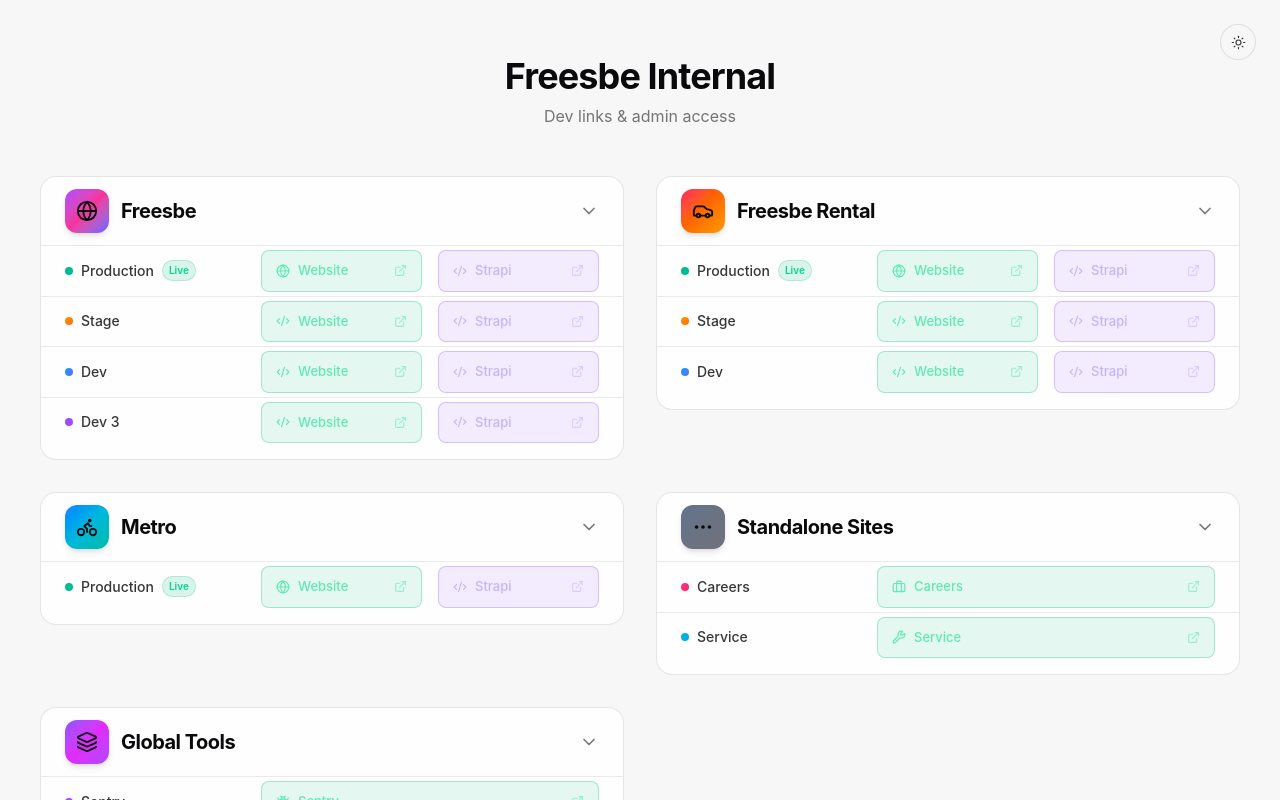
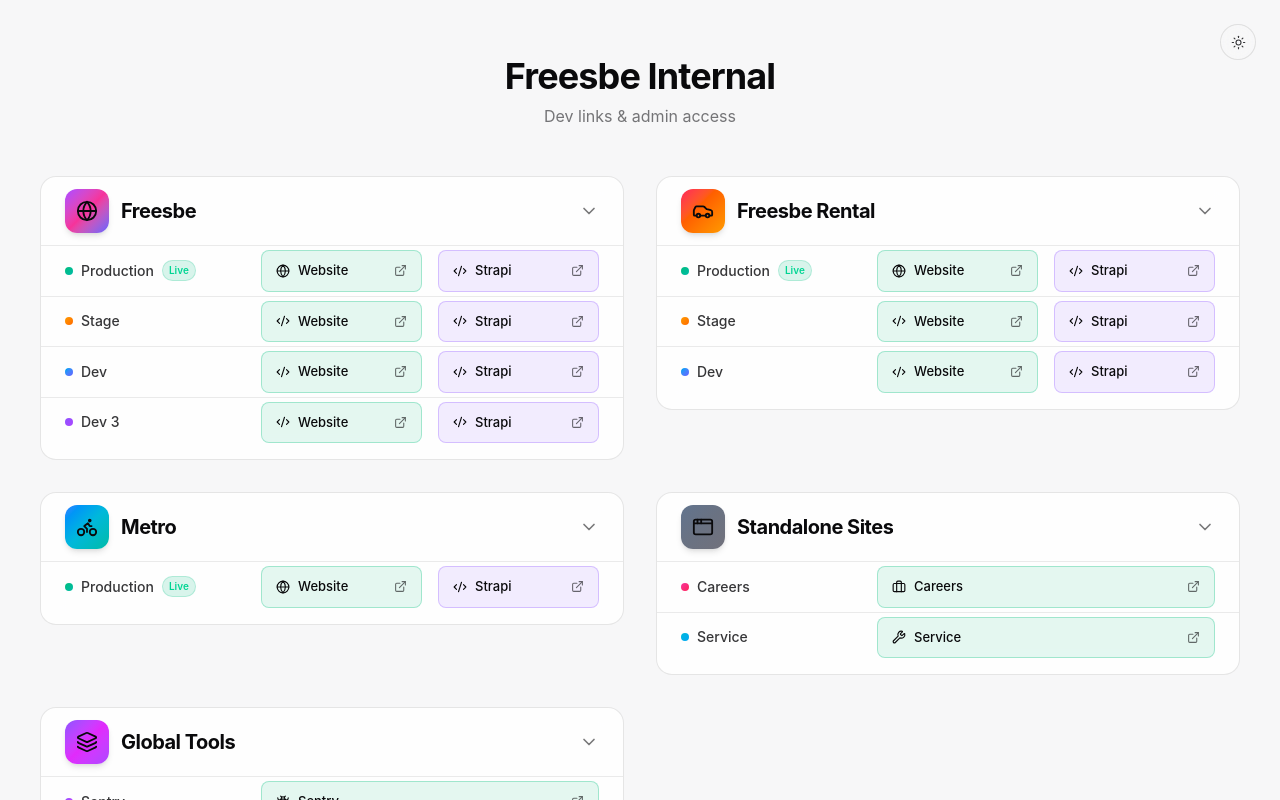
Before and after one commit to alonlivne-moveo007/pages-for-crasso, a React (Vite) app: page / in a window 1280 px wide. Shown: the top 800 px of the page. Built offline with nearby package versions, Linux system fonts and the light colour scheme.

Commit message:
Update LinkButton styles to use white text for better contrast; replace icon for "Standalone Sites" product with AppWindow for improved clarity.

```diff
--- a/src/components/LinkButton.tsx
+++ b/src/components/LinkButton.tsx
@@ -4,8 +4,8 @@ import type { LucideIcon } from "lucide-react";
 import type { LinkVariant } from "../types";
 
 const VARIANT_STYLES: Record<LinkVariant, string> = {
-  green: "bg-emerald-500/10 border-emerald-500/30 text-emerald-300 hover:bg-emerald-500/20",
-  purple: "bg-violet-500/10 border-violet-500/30 text-violet-300 hover:bg-violet-500/20",
+  green: "bg-emerald-500/10 border-emerald-500/30 text-white hover:bg-emerald-500/20",
+  purple: "bg-violet-500/10 border-violet-500/30 text-white hover:bg-violet-500/20",
 };
 
 export function LinkButton({
--- a/src/data/products.ts
+++ b/src/data/products.ts
@@ -1,5 +1,5 @@
 import {
-  Globe, Code2, Car, Bike, Layers, MoreHorizontal,
+  Globe, Code2, Car, Bike, Layers, AppWindow,
   Briefcase, Wrench, Bug, BarChart2, Tag,
 } from "lucide-react";
 import type { Product } from "../types";
@@ -93,7 +93,7 @@ export const PRODUCTS: Product[] = [
     id: "others",
     name: "Standalone Sites",
     gradient: "from-slate-500 via-gray-500 to-zinc-500",
-    icon: MoreHorizontal,
+    icon: AppWindow,
     environments: [
       {
         id: 1,
```
